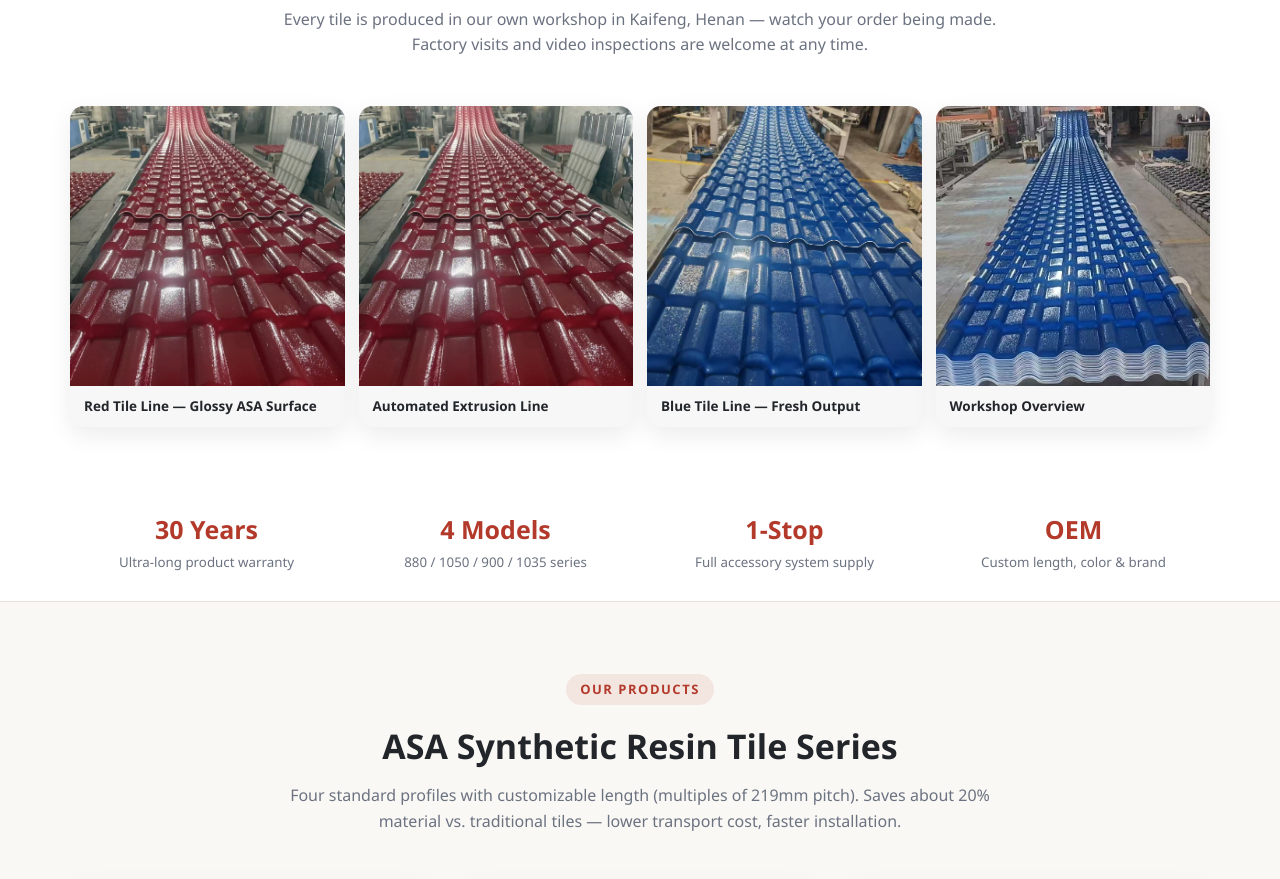
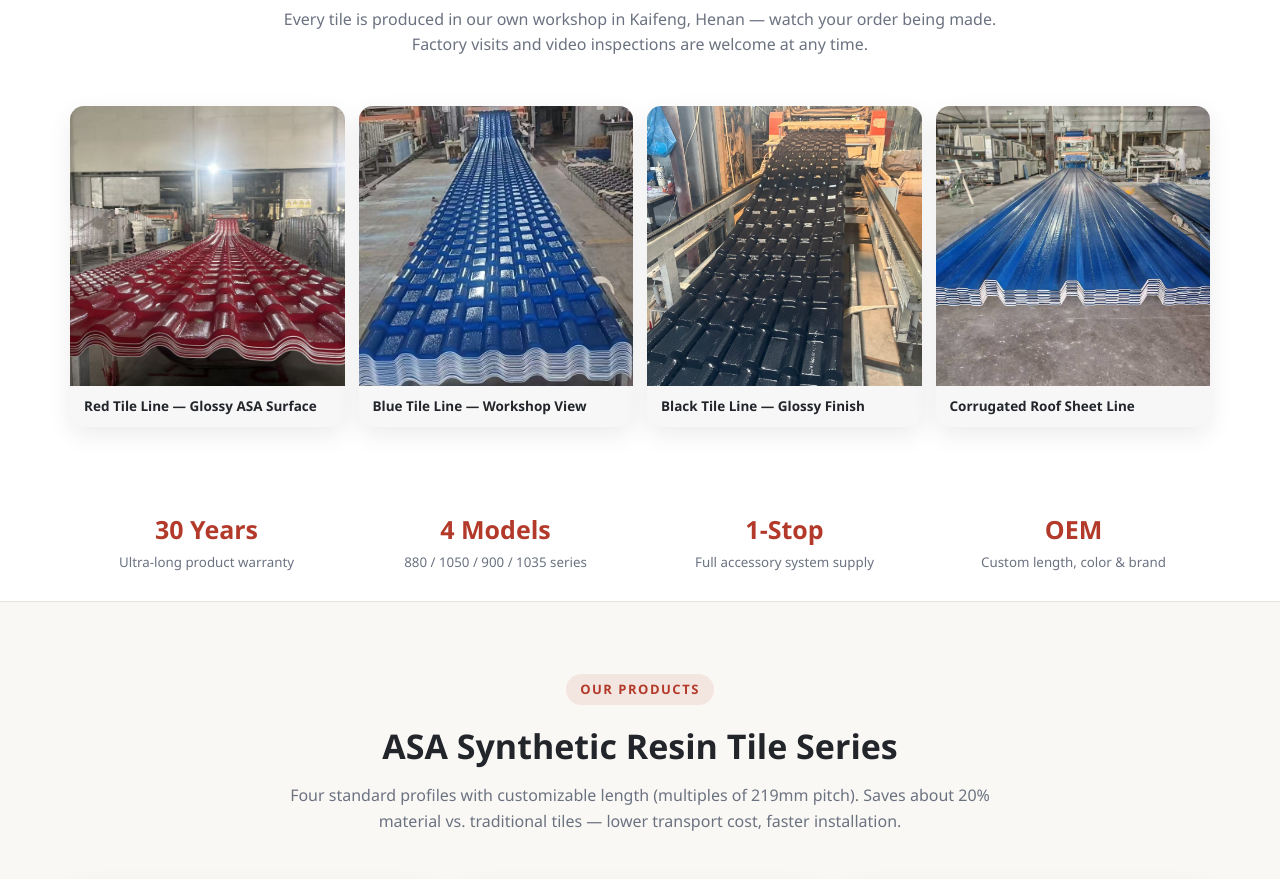
Before and after one commit to zl747367094-source/wuditile, a plain HTML site: page index.html in a window 1280 px wide. Shown: the part 1063-1942 px from the top of the page. Drawn offline with Linux system fonts and the light colour scheme.

Commit message:
Deploy WUDI TILE website (compressed images, CNAME)

```diff
--- a/index.html
+++ b/index.html
@@ -273,20 +273,20 @@
     <p class="sec-sub">Every tile is produced in our own workshop in Kaifeng, Henan — watch your order being made. Factory visits and video inspections are welcome at any time.</p>
     <div style="display:grid;grid-template-columns:repeat(4,1fr);gap:14px">
       <div style="border-radius:var(--radius);overflow:hidden;box-shadow:var(--shadow);background:#f7f7f7">
-        <img src="assets/factory-line-red.jpg" alt="Red ASA resin roof tile production line in Wudi factory" style="width:100%;height:280px;object-fit:cover;display:block">
+        <img src="assets/factory-line-red-wide.jpg" alt="Red ASA resin roof tile production line in Wudi factory" style="width:100%;height:280px;object-fit:cover;display:block">
         <div style="padding:10px 14px;font-weight:700;font-size:13.5px;color:var(--ink)">Red Tile Line — Glossy ASA Surface</div>
       </div>
       <div style="border-radius:var(--radius);overflow:hidden;box-shadow:var(--shadow);background:#f7f7f7">
-        <img src="assets/factory-line-red2.jpg" alt="Automated ASA resin tile extrusion line" style="width:100%;height:280px;object-fit:cover;display:block">
-        <div style="padding:10px 14px;font-weight:700;font-size:13.5px;color:var(--ink)">Automated Extrusion Line</div>
+        <img src="assets/factory-line-blue-far.jpg" alt="Blue ASA resin roof tile production line in workshop" style="width:100%;height:280px;object-fit:cover;display:block">
+        <div style="padding:10px 14px;font-weight:700;font-size:13.5px;color:var(--ink)">Blue Tile Line — Workshop View</div>
       </div>
       <div style="border-radius:var(--radius);overflow:hidden;box-shadow:var(--shadow);background:#f7f7f7">
-        <img src="assets/factory-line-blue.jpg" alt="Blue ASA resin roof tile production line" style="width:100%;height:280px;object-fit:cover;display:block">
-        <div style="padding:10px 14px;font-weight:700;font-size:13.5px;color:var(--ink)">Blue Tile Line — Fresh Output</div>
+        <img src="assets/factory-line-black.jpg" alt="Glossy black ASA resin roof tile production line" style="width:100%;height:280px;object-fit:cover;display:block">
+        <div style="padding:10px 14px;font-weight:700;font-size:13.5px;color:var(--ink)">Black Tile Line — Glossy Finish</div>
       </div>
       <div style="border-radius:var(--radius);overflow:hidden;box-shadow:var(--shadow);background:#f7f7f7">
-        <img src="assets/factory-line-blue-far.jpg" alt="Wudi factory workshop with resin tile production equipment" style="width:100%;height:280px;object-fit:cover;display:block">
-        <div style="padding:10px 14px;font-weight:700;font-size:13.5px;color:var(--ink)">Workshop Overview</div>
+        <img src="assets/factory-line-corrugated.jpg" alt="Blue corrugated PVC roof sheets freshly produced" style="width:100%;height:280px;object-fit:cover;display:block">
+        <div style="padding:10px 14px;font-weight:700;font-size:13.5px;color:var(--ink)">Corrugated Roof Sheet Line</div>
       </div>
     </div>
   </div>
```
Also changed, not shown: assets/factory-line-black.jpg (added), assets/factory-line-corrugated.jpg (added), assets/factory-line-red-wide.jpg (added).
